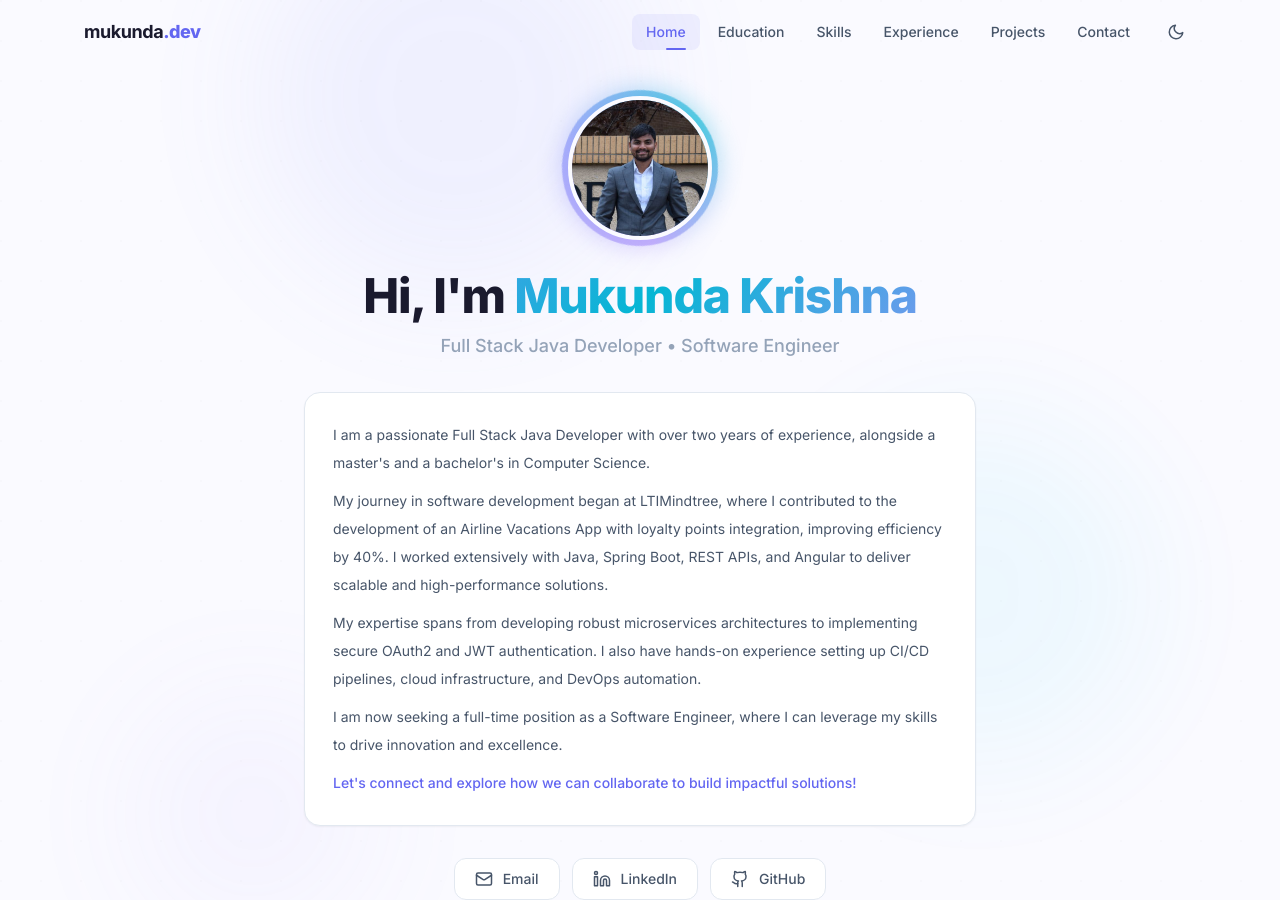
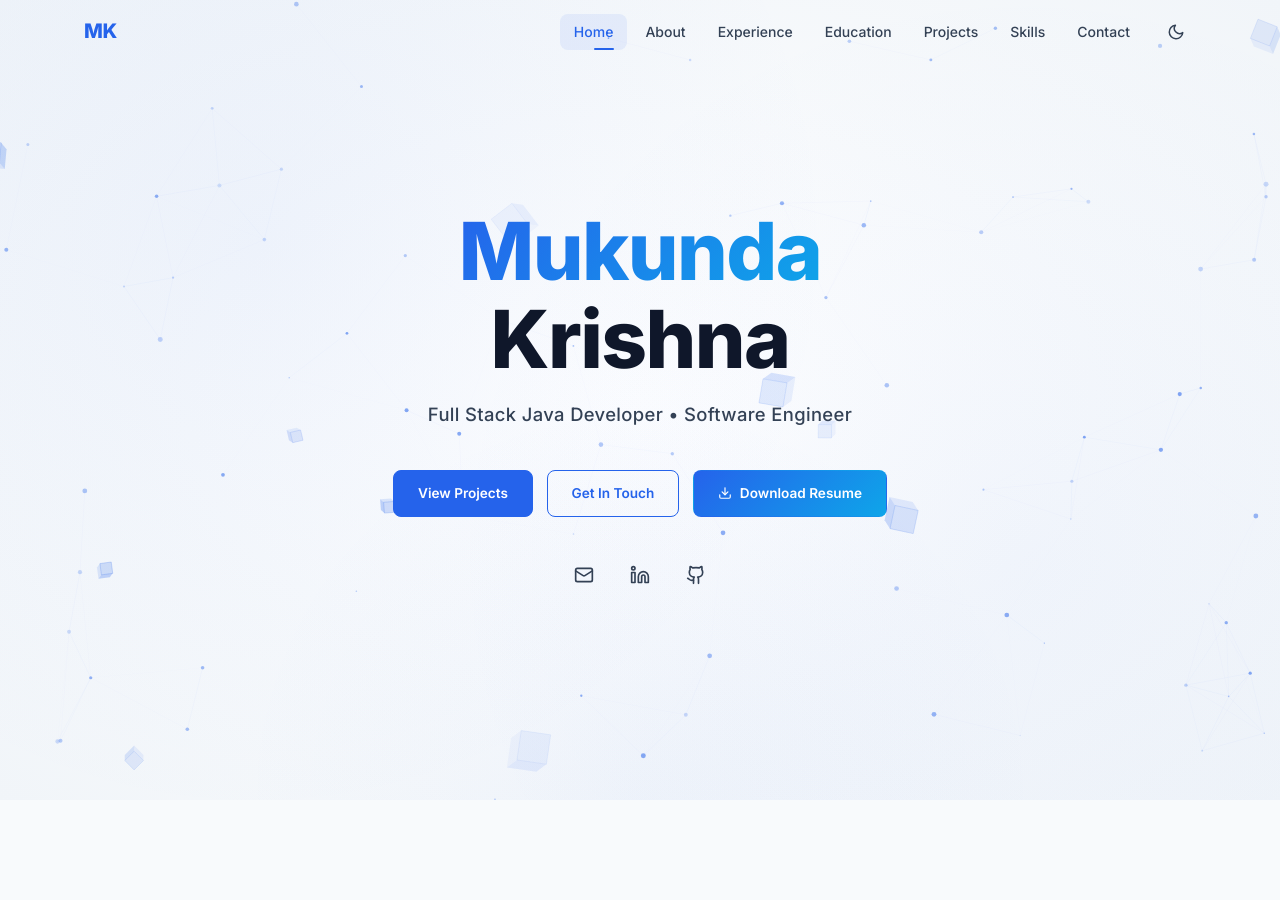
Before and after one commit to Mukunda799/mukunda_portfolio, a React (Vite) app: page / in a window 1280 px wide. Shown: the top 900 px of the page. Built offline with nearby package versions, Linux system fonts and the light colour scheme.

Commit message:
removed photo

```diff
--- a/src/App.jsx
+++ b/src/App.jsx
@@ -2,6 +2,7 @@ import { ThemeProvider } from "./context/ThemeContext";
 import { Navbar } from "./components/layout/Navbar";
 import { Footer } from "./components/layout/Footer";
 import { Hero } from "./components/sections/Hero";
+import { About } from "./components/sections/About";
 import { Education } from "./components/sections/Education";
 import { Skills } from "./components/sections/Skills";
 import { Experience } from "./components/sections/Experience";
@@ -15,9 +16,10 @@ function App() {
         <Navbar />
         <main>
           <Hero />
+          <About />
+          <Experience />
           <Education />
           <Skills />
-          <Experience />
           <Projects />
           <Contact />
         </main>
--- a/src/components/layout/Footer.jsx
+++ b/src/components/layout/Footer.jsx
@@ -23,10 +23,7 @@ export const Footer = () => {
             className="text-sm font-bold hover:opacity-80 transition-opacity"
             style={{ color: "var(--text-primary)" }}
           >
-            mukunda
-            <span className="text-[rgb(var(--accent-rgb))] font-extrabold">
-              .dev
-            </span>
+            <span className="text-[rgb(var(--accent-rgb))] font-extrabold text-lg">MK</span>
           </a>
 
           {/* Social links */}
--- a/src/components/layout/Navbar.jsx
+++ b/src/components/layout/Navbar.jsx
@@ -43,8 +43,7 @@ export const Navbar = () => {
           className="text-lg font-bold tracking-tight hover:opacity-80 transition-opacity"
           style={{ color: "var(--text-primary)" }}
         >
-          mukunda
-          <span className="text-[rgb(var(--accent-rgb))] font-extrabold">.dev</span>
+          <span className="text-[rgb(var(--accent-rgb))] font-extrabold text-xl">MK</span>
         </a>
 
         {/* Right side */}
--- a/src/components/sections/Hero.jsx
+++ b/src/components/sections/Hero.jsx
@@ -1,127 +1,249 @@
+import { useEffect, useRef } from "react";
 import { motion } from "framer-motion";
 import { personalInfo, socialLinks } from "../../data";
 import { iconMap, DownloadIcon } from "../icons/Icons";
-import { Button } from "../ui/Button";
-import { AnimatedSection } from "../ui/AnimatedSection";
+import { useTheme } from "../../context/ThemeContext";
 
-const FloatingOrb = ({ className }) => (
-  <div
-    className={`absolute rounded-full pointer-events-none blur-3xl opacity-30 dark:opacity-20 ${className}`}
+/* ──────────────────────────────────────────────
+   Particle / Network Canvas Background
+   ────────────────────────────────────────────── */
+const ParticleCanvas = ({ isDark }) => {
+  const canvasRef = useRef(null);
+
+  useEffect(() => {
+    const canvas = canvasRef.current;
+    if (!canvas) return;
+    const ctx = canvas.getContext("2d");
+    let animId;
+    let particles = [];
+    let cubes = [];
+
+    const resize = () => {
+      canvas.width = canvas.offsetWidth * window.devicePixelRatio;
+      canvas.height = canvas.offsetHeight * window.devicePixelRatio;
+      ctx.scale(window.devicePixelRatio, window.devicePixelRatio);
+    };
+    resize();
+    window.addEventListener("resize", resize);
+
+    const W = () => canvas.offsetWidth;
+    const H = () => canvas.offsetHeight;
+
+    // Theme-based colors
+    // Light mode uses deep blue, dark mode uses sky blue
+    const particleRGB = isDark ? "56, 189, 248" : "37, 99, 235";
+
+    // Particles
+    const PARTICLE_COUNT = Math.min(80, Math.floor((W() * H()) / 12000));
+    for (let i = 0; i < PARTICLE_COUNT; i++) {
+      particles.push({
+        x: Math.random() * W(),
+        y: Math.random() * H(),
+        vx: (Math.random() - 0.5) * 0.4,
+        vy: (Math.random() - 0.5) * 0.4,
+        r: Math.random() * 2 + 0.5,
+        opacity: Math.random() * 0.5 + 0.2,
+      });
+    }
+
+    // Floating cubes
+    const CUBE_COUNT = 12;
+    for (let i = 0; i < CUBE_COUNT; i++) {
+      cubes.push({
+        x: Math.random() * W(),
+        y: Math.random() * H(),
+        size: Math.random() * 20 + 10,
+        rotation: Math.random() * Math.PI * 2,
+        rotSpeed: (Math.random() - 0.5) * 0.01,
+        vx: (Math.random() - 0.5) * 0.3,
+        vy: (Math.random() - 0.5) * 0.3,
+        opacity: Math.random() * 0.15 + 0.05,
+      });
+    }
+
+    const drawCube = (cube) => {
+      ctx.save();
+      ctx.translate(cube.x, cube.y);
+      ctx.rotate(cube.rotation);
+      const s = cube.size;
+
+      // Front face
+      ctx.fillStyle = `rgba(${particleRGB}, ${cube.opacity})`;
+      ctx.fillRect(-s / 2, -s / 2, s, s);
+
+      // Top face (parallelogram)
+      ctx.fillStyle = `rgba(${particleRGB}, ${cube.opacity * 1.4})`;
+      ctx.beginPath();
+      ctx.moveTo(-s / 2, -s / 2);
+      ctx.lineTo(-s / 2 + s * 0.3, -s / 2 - s * 0.3);
+      ctx.lineTo(s / 2 + s * 0.3, -s / 2 - s * 0.3);
+      ctx.lineTo(s / 2, -s / 2);
+      ctx.closePath();
+      ctx.fill();
+
+      // Right face
+      ctx.fillStyle = `rgba(${particleRGB}, ${cube.opacity * 0.7})`;
+      ctx.beginPath();
+      ctx.moveTo(s / 2, -s / 2);
+      ctx.lineTo(s / 2 + s * 0.3, -s / 2 - s * 0.3);
+      ctx.lineTo(s / 2 + s * 0.3, s / 2 - s * 0.3);
+      ctx.lineTo(s / 2, s / 2);
+      ctx.closePath();
+      ctx.fill();
+
+      // Edges
+      ctx.strokeStyle = `rgba(${particleRGB}, ${cube.opacity * 2})`;
+      ctx.lineWidth = 0.5;
+      ctx.strokeRect(-s / 2, -s / 2, s, s);
+
+      ctx.restore();
+    };
+
+    const animate = () => {
+      const w = W();
+      const h = H();
+      ctx.clearRect(0, 0, w, h);
+
+      // Update & draw particles
+      particles.forEach((p) => {
+        p.x += p.vx;
+        p.y += p.vy;
+        if (p.x < 0) p.x = w;
+        if (p.x > w) p.x = 0;
+        if (p.y < 0) p.y = h;
+        if (p.y > h) p.y = 0;
+
+        ctx.beginPath();
+        ctx.arc(p.x, p.y, p.r, 0, Math.PI * 2);
+        ctx.fillStyle = `rgba(${particleRGB}, ${p.opacity * 0.8})`;
+        ctx.fill();
+      });
+
+      // Draw connections
+      for (let i = 0; i < particles.length; i++) {
+        for (let j = i + 1; j < particles.length; j++) {
+          const dx = particles[i].x - particles[j].x;
+          const dy = particles[i].y - particles[j].y;
+          const dist = Math.sqrt(dx * dx + dy * dy);
+          if (dist < 150) {
+            ctx.beginPath();
+            ctx.moveTo(particles[i].x, particles[i].y);
+            ctx.lineTo(particles[j].x, particles[j].y);
+            // Dynamic line opacity based on distance and theme
+            const maxLineOpacity = isDark ? 0.15 : 0.08;
+            ctx.strokeStyle = `rgba(${particleRGB}, ${maxLineOpacity * (1 - dist / 150)})`;
+            ctx.lineWidth = 0.5;
+            ctx.stroke();
+          }
+        }
+      }
+
+      // Update & draw cubes
+      cubes.forEach((c) => {
+        c.x += c.vx;
+        c.y += c.vy;
+        c.rotation += c.rotSpeed;
+        if (c.x < -50) c.x = w + 50;
+        if (c.x > w + 50) c.x = -50;
+        if (c.y < -50) c.y = h + 50;
+        if (c.y > h + 50) c.y = -50;
+        drawCube(c);
+      });
+
+      animId = requestAnimationFrame(animate);
+    };
+    animate();
+
+    return () => {
+      cancelAnimationFrame(animId);
+      window.removeEventListener("resize", resize);
+    };
+  }, [isDark]);
+
+  return (
+    <canvas
+      ref={canvasRef}
+      className="absolute inset-0 w-full h-full pointer-events-none"
+      style={{ zIndex: 0 }}
     />
   );
+};
 
+/* ──────────────────────────────────────────────
+   Hero Section
+   ────────────────────────────────────────────── */
 export const Hero = () => {
+  const { isDark } = useTheme();
+  const nameParts = personalInfo.name.split(" ");
+  const firstName = nameParts.length > 2 ? nameParts.slice(0, 2).join(" ") : nameParts[0];
+  const lastName = nameParts.length > 2 ? nameParts.slice(2).join(" ") : nameParts.slice(1).join(" ");
+
   return (
     <section
       id="home"
-      className="relative min-h-screen flex items-center justify-center overflow-hidden pt-24 pb-16 px-5"
+      className="hero-section relative min-h-screen flex items-center justify-center overflow-hidden"
     >
-      {/* Animated Background Orbs */}
-      <FloatingOrb
-        className="w-[400px] h-[400px] -top-[10%] left-[20%] bg-indigo-400/30 dark:bg-indigo-500/20"
-        style={{ animation: "orb-float-1 12s ease-in-out infinite" }}
-      />
-      <FloatingOrb
-        className="w-[350px] h-[350px] top-[40%] right-[10%] bg-cyan-400/20 dark:bg-cyan-500/15"
-        style={{ animation: "orb-float-2 15s ease-in-out infinite" }}
-      />
-      <FloatingOrb
-        className="w-[250px] h-[250px] bottom-[10%] left-[10%] bg-violet-400/20 dark:bg-violet-500/15"
-        style={{ animation: "orb-float-1 18s ease-in-out infinite reverse" }}
-      />
+      {/* Animated particle background respects theme */}
+      <ParticleCanvas isDark={isDark} />
 
-      {/* Grid pattern overlay */}
-      <div
-        className="absolute inset-0 opacity-[0.015] dark:opacity-[0.03] pointer-events-none"
-        style={{
-          backgroundImage:
-            "radial-gradient(circle at 1px 1px, currentColor 1px, transparent 0)",
-          backgroundSize: "40px 40px",
-        }}
-      />
+      {/* Radial gradient overlays */}
+      <div className="hero-gradient-overlay" />
 
-      <div className="relative z-10 max-w-2xl mx-auto text-center">
-        {/* Profile Image */}
-        <AnimatedSection delay={0.1}>
-          <motion.div
-            className="relative mx-auto mb-8 w-fit"
-            whileHover={{ scale: 1.05 }}
-            transition={{ type: "spring", stiffness: 300 }}
+      {/* Content */}
+      <div className="relative z-10 max-w-3xl mx-auto text-center px-5">
+        {/* Name */}
+        <motion.h1
+          className="hero-name"
+          initial={{ opacity: 0, y: 40 }}
+          animate={{ opacity: 1, y: 0 }}
+          transition={{ duration: 0.8, delay: 0.2 }}
         >
-            {/* Animated ring */}
-            <div
-              className="absolute -inset-1.5 rounded-full opacity-60 animate-spin-slow"
-              style={{
-                background:
-                  "conic-gradient(from 0deg, #818cf8, #06b6d4, #a78bfa, #818cf8)",
-              }}
-            />
-            <div
-              className="absolute -inset-1.5 rounded-full blur-md opacity-40 animate-spin-slow"
-              style={{
-                background:
-                  "conic-gradient(from 0deg, #818cf8, #06b6d4, #a78bfa, #818cf8)",
-              }}
-            />
-            <img
-              src={personalInfo.profileImage}
-              alt={personalInfo.fullName}
-              fetchpriority="high"
-              decoding="async"
-              className="relative w-36 h-36 rounded-full object-cover border-4"
-              style={{
-                borderColor: "var(--bg-primary)",
-              }}
-            />
-          </motion.div>
-        </AnimatedSection>
-
-        {/* Name */}
-        <AnimatedSection delay={0.2}>
-          <h1 className="text-4xl md:text-5xl font-extrabold tracking-tight mb-3 leading-tight">
-            <span style={{ color: "var(--text-primary)" }}>Hi, I&apos;m </span>
-            <span className="gradient-text">{personalInfo.name}</span>
-          </h1>
-        </AnimatedSection>
+          <span className="hero-name-first">{firstName}</span>
+          <br />
+          <span className="hero-name-last">{lastName}</span>
+        </motion.h1>
 
         {/* Title */}
-        <AnimatedSection delay={0.3}>
-          <p
-            className="text-base md:text-lg font-medium mb-8"
-            style={{ color: "var(--text-muted)" }}
+        <motion.p
+          className="hero-subtitle mb-10"
+          initial={{ opacity: 0, y: 20 }}
+          animate={{ opacity: 1, y: 0 }}
+          transition={{ duration: 0.6, delay: 0.5 }}
         >
           {personalInfo.title}
-          </p>
-        </AnimatedSection>
+        </motion.p>
 
-        {/* Bio Card */}
-        <AnimatedSection delay={0.4}>
-          <div
-            className="glass-card rounded-2xl p-6 md:p-7 mb-8 text-left shadow-sm"
+        {/* CTA Buttons */}
+        <motion.div
+          className="hero-buttons"
+          initial={{ opacity: 0, y: 20 }}
+          animate={{ opacity: 1, y: 0 }}
+          transition={{ duration: 0.6, delay: 0.7 }}
         >
-            {personalInfo.bio.map((p, i) => (
-              <p
-                key={i}
-                className={`text-sm leading-7 mb-2.5 last:mb-0 ${
-                  i === personalInfo.bio.length - 1
-                    ? "text-[rgb(var(--accent-rgb))] font-medium"
-                    : ""
-                }`}
-                style={
-                  i !== personalInfo.bio.length - 1
-                    ? { color: "var(--text-secondary)" }
-                    : {}
-                }
+          <a href="#projects" className="hero-btn hero-btn-primary">
+            View Projects
+          </a>
+          <a href="#contact" className="hero-btn hero-btn-outline">
+            Get In Touch
+          </a>
+          <a
+            href={personalInfo.resumeUrl}
+            target="_blank"
+            rel="noopener noreferrer"
+            className="hero-btn hero-btn-download"
           >
-                {p}
-              </p>
-            ))}
-          </div>
-        </AnimatedSection>
+            <DownloadIcon size={14} />
+            Download Resume
+          </a>
+        </motion.div>
 
-        {/* Social Links */}
-        <AnimatedSection delay={0.5}>
-          <div className="flex flex-wrap justify-center gap-3 mb-8">
+        {/* Social Icons */}
+        <motion.div
+          className="hero-socials"
+          initial={{ opacity: 0 }}
+          animate={{ opacity: 1 }}
+          transition={{ duration: 0.6, delay: 0.9 }}
+        >
           {socialLinks.map((link) => {
             const IconComponent = iconMap[link.icon];
             return (
@@ -131,42 +253,13 @@ export const Hero = () => {
                 target="_blank"
                 rel="noopener noreferrer"
                 aria-label={link.name}
-                  className="
-                    glass-card flex items-center gap-2.5
-                    px-5 py-2.5 rounded-xl
-                    text-sm font-medium
-                    transition-all duration-300
-                    text-[var(--text-secondary)]
-                    hover:text-[rgb(var(--accent-rgb))]
-                    hover:border-[rgb(var(--accent-rgb)/0.4)]
-                    hover:-translate-y-0.5
-                    hover:shadow-[0_4px_16px_rgb(var(--accent-rgb)/0.12)]
-                  "
+                className="hero-social-icon"
               >
-                  {IconComponent && <IconComponent size={18} />}
-                  <span className="hidden sm:inline">{link.name}</span>
+                {IconComponent && <IconComponent size={20} />}
               </a>
             );
           })}
-          </div>
-        </AnimatedSection>
-
-        {/* CTA Buttons */}
-        <AnimatedSection delay={0.6}>
-          <div className="flex flex-wrap justify-center gap-3">
-            <Button href="#projects" variant="primary">
-              View Projects
-            </Button>
-            <Button
-              href={personalInfo.resumeUrl}
-              variant="outline"
-              target="_blank"
-              rel="noopener noreferrer"
-            >
-              Download Resume <DownloadIcon />
-            </Button>
-          </div>
-        </AnimatedSection>
+        </motion.div>
       </div>
     </section>
   );
--- a/src/components/ui/Badge.jsx
+++ b/src/components/ui/Badge.jsx
@@ -15,9 +15,9 @@ export const Badge = ({ children, variant = "default", className = "" }) => {
   return (
     <span
       className={`
-        inline-block px-3 py-1.5 rounded-lg text-xs font-medium
+        inline-block px-3 py-1.5 rounded-lg text-xs font-semibold
         transition-all duration-300 cursor-default
-        hover:-translate-y-0.5
+        hover:-translate-y-1 hover:scale-105
         ${variants[variant]}
         ${className}
       `}
--- a/src/components/ui/Card.jsx
+++ b/src/components/ui/Card.jsx
@@ -15,7 +15,7 @@ export const Card = ({
         glass-card rounded-2xl ${padding}
         shadow-sm
         transition-all duration-300
-        ${hover ? "hover:-translate-y-1 hover:shadow-[0_8px_30px_rgb(var(--accent-rgb)/0.08)]" : ""}
+        ${hover ? "hover:-translate-y-2 hover:scale-[1.01] hover:shadow-[0_12px_40px_rgb(var(--accent-rgb)/0.12)] hover:border-[rgb(var(--accent-rgb)/0.3)]" : ""}
         ${className}
       `}
       {...props}
--- a/src/data.js
+++ b/src/data.js
@@ -215,9 +215,10 @@ export const projects = [
 
 export const navLinks = [
   { href: "#home", label: "Home" },
+  { href: "#about", label: "About" },
+  { href: "#experience", label: "Experience" },
   { href: "#education", label: "Education" },
+  { href: "#projects", label: "Projects" },
   { href: "#skills", label: "Skills" },
-  { href: "#experience", label: "Experience" },
-  { href: "#projects", label: "Projects" },
   { href: "#contact", label: "Contact" },
 ];
--- a/src/index.css
+++ b/src/index.css
@@ -3,32 +3,44 @@
 @tailwind utilities;
 
 /* =============================================
-   THEME VARIABLES
+   THEME VARIABLES (Professional Slate & Blue/Sky)
    ============================================= */
 :root {
-  --accent-rgb: 99 102 241;
-  --accent-hover-rgb: 79 70 229;
-  --bg-primary: #fafaff;
-  --bg-secondary: #f0f1f8;
+  --accent-rgb: 37 99 235; /* blue-600 */
+  --accent-hover-rgb: 29 78 216; /* blue-700 */
+  --bg-primary: #f8fafc;
+  --bg-secondary: #f1f5f9;
   --bg-card: #ffffff;
-  --text-primary: #1a1a2e;
-  --text-secondary: #475569;
-  --text-muted: #94a3b8;
+  --text-primary: #0f172a;
+  --text-secondary: #334155;
+  --text-muted: #64748b;
   --border-color: #e2e8f0;
-  --nav-bg: rgba(250, 250, 255, 0.85);
+  --nav-bg: rgba(248, 250, 252, 0.85);
+
+  --hero-bg-center: #ffffff;
+  --hero-bg-edge: #f1f5f9;
+
+  --name-gradient: linear-gradient(135deg, #2563eb 0%, #0ea5e9 100%);
+  --name-last-color: #0f172a;
 }
 
 .dark {
-  --accent-rgb: 129 140 248;
-  --accent-hover-rgb: 165 180 252;
-  --bg-primary: #06060f;
-  --bg-secondary: #0c0c1d;
-  --bg-card: #111128;
-  --text-primary: #e8eaf6;
-  --text-secondary: #a0a8c4;
-  --text-muted: #606880;
-  --border-color: rgba(255, 255, 255, 0.07);
-  --nav-bg: rgba(6, 6, 15, 0.88);
+  --accent-rgb: 56 189 248; /* sky-400 */
+  --accent-hover-rgb: 125 211 252; /* sky-300 */
+  --bg-primary: #020617;
+  --bg-secondary: #0f172a;
+  --bg-card: #1e293b;
+  --text-primary: #f8fafc;
+  --text-secondary: #cbd5e1;
+  --text-muted: #94a3b8;
+  --border-color: rgba(255, 255, 255, 0.1);
+  --nav-bg: rgba(2, 6, 23, 0.88);
+
+  --hero-bg-center: #0f172a;
+  --hero-bg-edge: #020617;
+
+  --name-gradient: linear-gradient(135deg, #38bdf8 0%, #818cf8 100%);
+  --name-last-color: #f8fafc;
 }
 
 /* =============================================
@@ -80,15 +92,10 @@
     -webkit-backdrop-filter: blur(12px);
   }
 
-  .dark .glass-card {
-    background: rgba(17, 17, 40, 0.7);
-    border-color: rgba(255, 255, 255, 0.06);
-  }
-
   /* Gradient text */
   .gradient-text {
     @apply bg-clip-text text-transparent;
-    background-image: linear-gradient(135deg, #818cf8, #06b6d4, #a78bfa);
+    background-image: var(--name-gradient);
     background-size: 200% 200%;
     animation: gradient-shift 4s ease infinite;
   }
@@ -98,7 +105,7 @@
     background: linear-gradient(
       135deg,
       rgb(var(--accent-rgb) / 0.08),
-      rgba(6, 182, 212, 0.06),
+      rgba(14, 165, 233, 0.06),
       rgb(var(--accent-rgb) / 0.04)
     );
     background-size: 300% 300%;
@@ -141,42 +148,220 @@
 }
 
 /* =============================================
+   HERO SECTION STYLES
+   ============================================= */
+.hero-section {
+  background: radial-gradient(ellipse at 50% 50%, var(--hero-bg-center) 0%, var(--hero-bg-edge) 100%);
+  transition: background 0.4s ease;
+}
+
+.hero-gradient-overlay {
+  position: absolute;
+  inset: 0;
+  background:
+    radial-gradient(circle at 20% 30%, rgb(var(--accent-rgb) / 0.05) 0%, transparent 50%),
+    radial-gradient(circle at 80% 70%, rgb(var(--accent-rgb) / 0.04) 0%, transparent 50%),
+    radial-gradient(circle at 50% 100%, rgb(var(--accent-rgb) / 0.03) 0%, transparent 40%);
+  pointer-events: none;
+  z-index: 1;
+}
+
+.hero-name {
+  font-size: clamp(2.5rem, 7vw, 5rem);
+  font-weight: 800;
+  line-height: 1.1;
+  margin-bottom: 1rem;
+  letter-spacing: -0.02em;
+}
+
+.hero-name-first {
+  background: var(--name-gradient);
+  background-clip: text;
+  -webkit-background-clip: text;
+  -webkit-text-fill-color: transparent;
+}
+
+.hero-name-last {
+  color: var(--name-last-color);
+  transition: color 0.3s ease;
+}
+
+.hero-subtitle {
+  font-size: clamp(0.9rem, 2vw, 1.15rem);
+  color: var(--text-secondary);
+  margin-bottom: 2.5rem;
+  font-weight: 500;
+  letter-spacing: 0.02em;
+}
+
+.hero-buttons {
+  display: flex;
+  flex-wrap: wrap;
+  justify-content: center;
+  gap: 0.85rem;
+  margin-bottom: 2.5rem;
+}
+
+.hero-btn {
+  display: inline-flex;
+  align-items: center;
+  gap: 0.5rem;
+  padding: 0.7rem 1.5rem;
+  border-radius: 8px;
+  font-size: 0.85rem;
+  font-weight: 600;
+  cursor: pointer;
+  transition: all 0.3s ease;
+  text-decoration: none;
+  white-space: nowrap;
+}
+
+.hero-btn-primary {
+  background: rgb(var(--accent-rgb));
+  border: 1.5px solid rgb(var(--accent-rgb));
+  color: #ffffff;
+}
+
+.hero-btn-primary:hover {
+  background: rgb(var(--accent-hover-rgb));
+  border-color: rgb(var(--accent-hover-rgb));
+  box-shadow: 0 0 20px rgb(var(--accent-rgb) / 0.25);
+  transform: translateY(-2px);
+}
+
+.hero-btn-outline {
+  background: transparent;
+  border: 1.5px solid rgb(var(--accent-rgb));
+  color: rgb(var(--accent-rgb));
+}
+
+.hero-btn-outline:hover {
+  background: rgb(var(--accent-rgb) / 0.1);
+  box-shadow: 0 0 20px rgb(var(--accent-rgb) / 0.15);
+  transform: translateY(-2px);
+}
+
+.hero-btn-download {
+  background: var(--name-gradient);
+  border: 1.5px solid transparent;
+  color: #ffffff;
+}
+
+.hero-btn-download:hover {
+  filter: brightness(1.1);
+  box-shadow: 0 0 25px rgb(var(--accent-rgb) / 0.3);
+  transform: translateY(-2px);
+}
+
+.hero-socials {
+  display: flex;
+  justify-content: center;
+  gap: 1.25rem;
+}
+
+.hero-social-icon {
+  color: var(--text-secondary);
+  transition: all 0.3s ease;
+  padding: 0.5rem;
+  border-radius: 8px;
+}
+
+.hero-social-icon:hover {
+  color: rgb(var(--accent-rgb));
+  transform: translateY(-3px) scale(1.1);
+  background: rgb(var(--accent-rgb) / 0.1);
+}
+
+/* =============================================
+   ABOUT SECTION STYLES
+   ============================================= */
+.about-section {
+  position: relative;
+  overflow: hidden;
+}
+
+.about-content {
+  max-width: 800px;
+  margin: 0 auto;
+}
+
+.about-text p {
+  font-size: 0.95rem;
+  line-height: 1.85;
+  margin-bottom: 1rem;
+  color: var(--text-secondary);
+}
+
+.about-text p:last-child {
+  color: rgb(var(--accent-rgb));
+  font-weight: 600;
+}
+
+.about-highlight-card {
+  display: grid;
+  grid-template-columns: repeat(3, 1fr);
+  gap: 1.25rem;
+  margin-top: 2rem;
+}
+
+.about-stat {
+  text-align: center;
+  padding: 1.5rem 1rem;
+  border-radius: 16px;
+  background: var(--bg-card);
+  border: 1px solid var(--border-color);
+  transition: all 0.3s ease;
+  position: relative;
+  overflow: hidden;
+}
+
+.about-stat::after {
+  content: "";
+  position: absolute;
+  top: 0; left: 0; right: 0; bottom: 0;
+  background: linear-gradient(135deg, rgb(var(--accent-rgb) / 0.1), transparent);
+  opacity: 0;
+  transition: opacity 0.3s ease;
+}
+
+.about-stat:hover {
+  transform: translateY(-5px) scale(1.02);
+  box-shadow: 0 12px 40px rgb(var(--accent-rgb) / 0.12);
+  border-color: rgb(var(--accent-rgb) / 0.4);
+}
+
+.about-stat:hover::after {
+  opacity: 1;
+}
+
+.about-stat-value {
+  font-size: 2rem;
+  font-weight: 800;
+  background: var(--name-gradient);
+  background-clip: text;
+  -webkit-background-clip: text;
+  -webkit-text-fill-color: transparent;
+  margin-bottom: 0.25rem;
+}
+
+.about-stat-label {
+  font-size: 0.85rem;
+  color: var(--text-muted);
+  font-weight: 600;
+}
+
+@media (max-width: 640px) {
+  .about-highlight-card {
+    grid-template-columns: 1fr;
+  }
+}
+
+/* =============================================
    GRADIENT & GLOW KEYFRAMES
    ============================================= */
 @keyframes gradient-shift {
-  0%,
-  100% {
-    background-position: 0% 50%;
-  }
-  50% {
-    background-position: 100% 50%;
-  }
-}
-
-@keyframes orb-float-1 {
-  0%,
-  100% {
-    transform: translate(0, 0) scale(1);
-  }
-  33% {
-    transform: translate(30px, -40px) scale(1.05);
-  }
-  66% {
-    transform: translate(-20px, 20px) scale(0.95);
-  }
-}
-
-@keyframes orb-float-2 {
-  0%,
-  100% {
-    transform: translate(0, 0) scale(1);
-  }
-  33% {
-    transform: translate(-40px, 30px) scale(1.1);
-  }
-  66% {
-    transform: translate(25px, -15px) scale(0.9);
-  }
+  0%, 100% { background-position: 0% 50%; }
+  50% { background-position: 100% 50%; }
 }
 
 /* =============================================
```
Also changed, not shown: src/components/icons/Icons.jsx (+17 -0 lines), src/components/sections/About.jsx (added, +23 -0 lines). Lines whose indentation alone changed are shown as unchanged.
